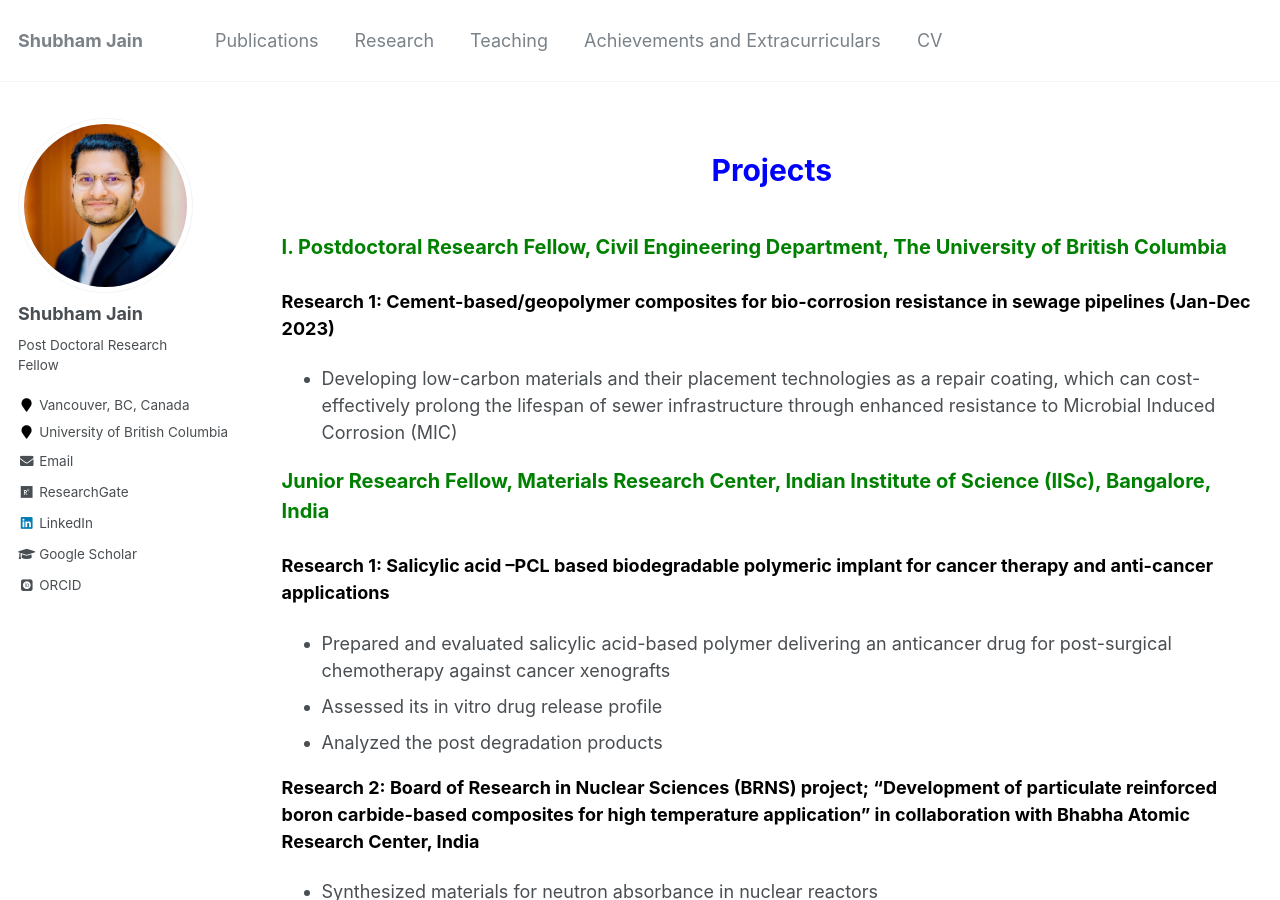
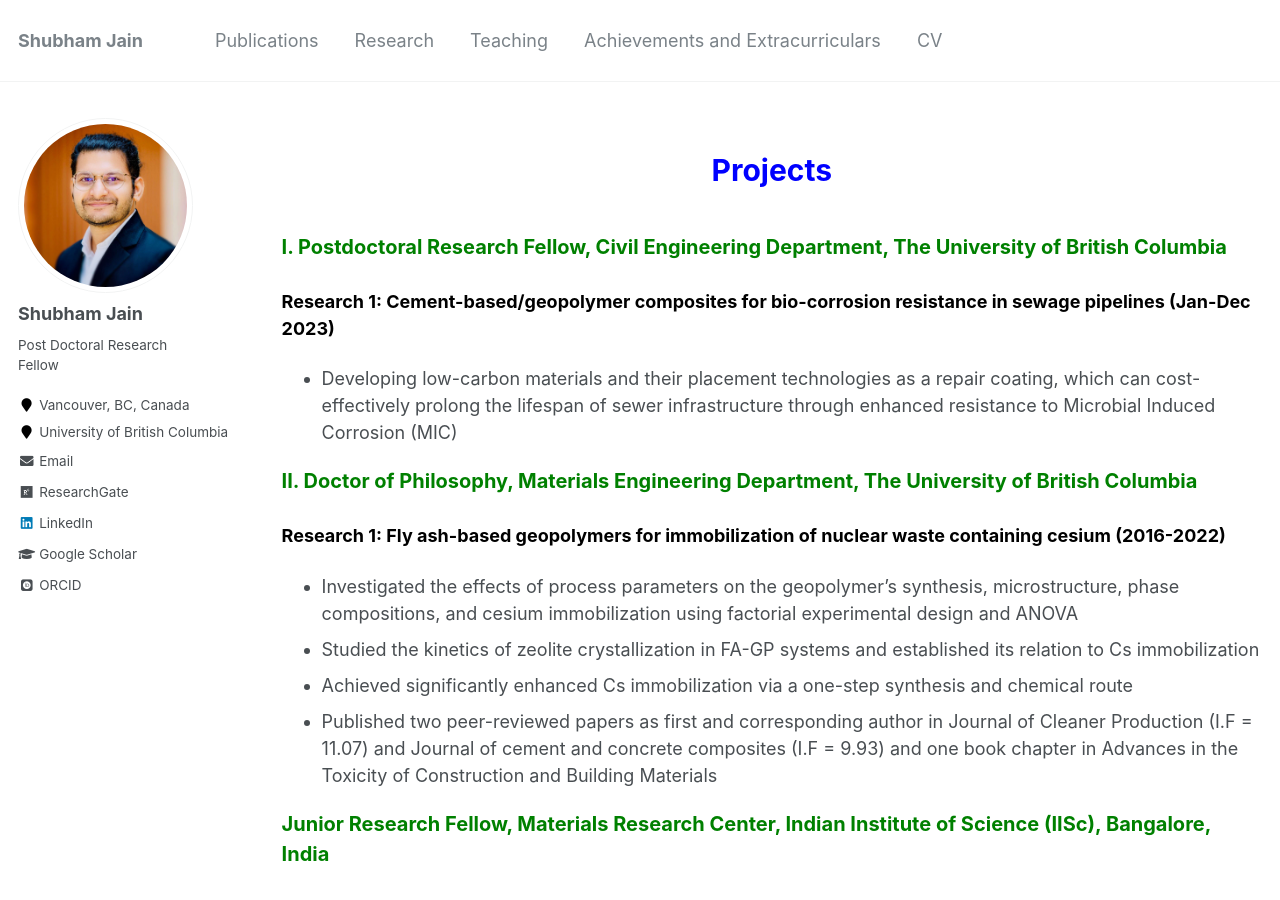
Before and after one commit to shubhamj2611/shubhamj2611.github.io, a Jekyll site: the page built from _pages/research.md, in a window 1280 px wide and 900 px high. Built offline with Jekyll 4.4.1, drawn with Linux system fonts in a browser that asks for light colours; some web fonts are replaced.

Commit message:
Update research.md

```diff
--- a/_pages/research.md
+++ b/_pages/research.md
@@ -11,6 +11,19 @@ author_profile: true
 <p style="text-align:left; color: black; font-size:18px; font-weight:bold;"> Research 1: Cement-based/geopolymer composites for bio-corrosion resistance in sewage pipelines (Jan-Dec 2023) </p>
 
 * Developing low-carbon materials and their placement technologies as a repair coating, which can cost-effectively prolong the lifespan of sewer infrastructure through enhanced resistance to Microbial Induced Corrosion (MIC)
+
+<p style="text-align:left; color: Green; font-size:20px; font-weight:bold;"> II. Doctor of Philosophy, Materials Engineering Department, The University of British Columbia </p>
+
+<p style="text-align:left; color: black; font-size:18px; font-weight:bold;"> Research 1: Fly ash-based geopolymers for immobilization of nuclear waste containing cesium (2016-2022) </p>
+
+ *	Investigated the effects of process parameters on the geopolymer’s synthesis, microstructure, phase compositions, and cesium immobilization using factorial experimental design and ANOVA
+ *	Studied the kinetics of zeolite crystallization in FA-GP systems and established its relation to Cs immobilization
+ *	Achieved significantly enhanced Cs immobilization via a one-step synthesis and chemical route
+ *	Published two peer-reviewed papers as first and corresponding author in Journal of Cleaner Production (I.F = 11.07) and Journal of cement and concrete composites (I.F = 9.93) and one book chapter in Advances in the Toxicity of Construction and Building Materials
+
+
+
+
 
 
 <p style="text-align:left; color: Green; font-size:20px; font-weight:bold;"> Junior Research Fellow, Materials Research Center, Indian Institute of Science (IISc), Bangalore, India </p>
```
